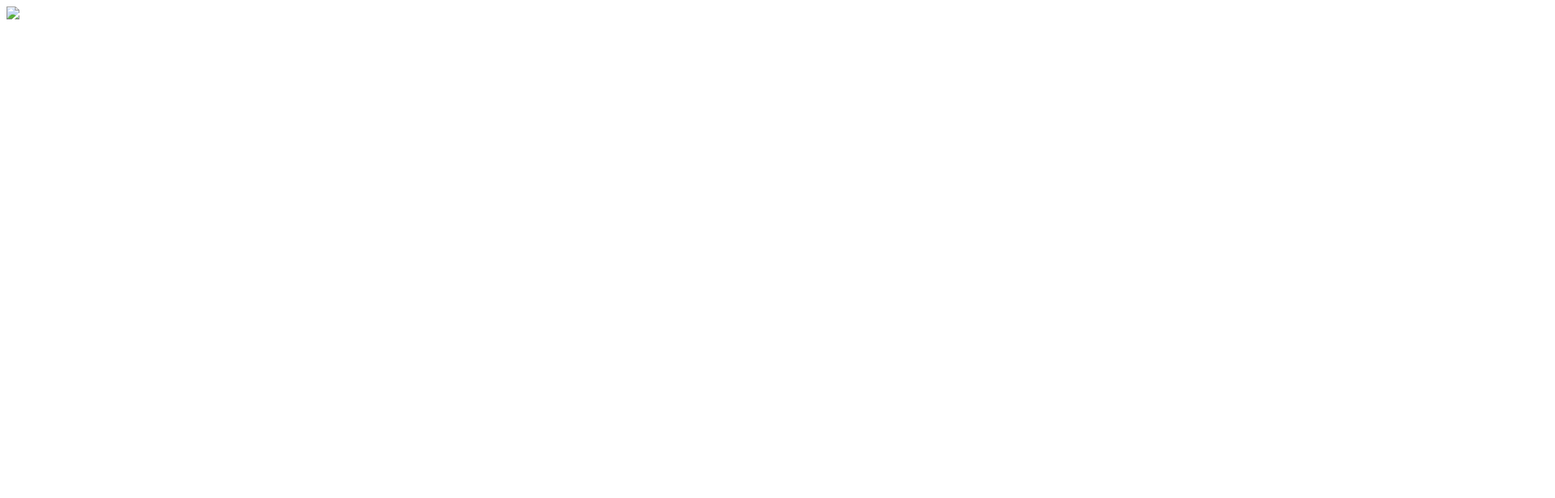
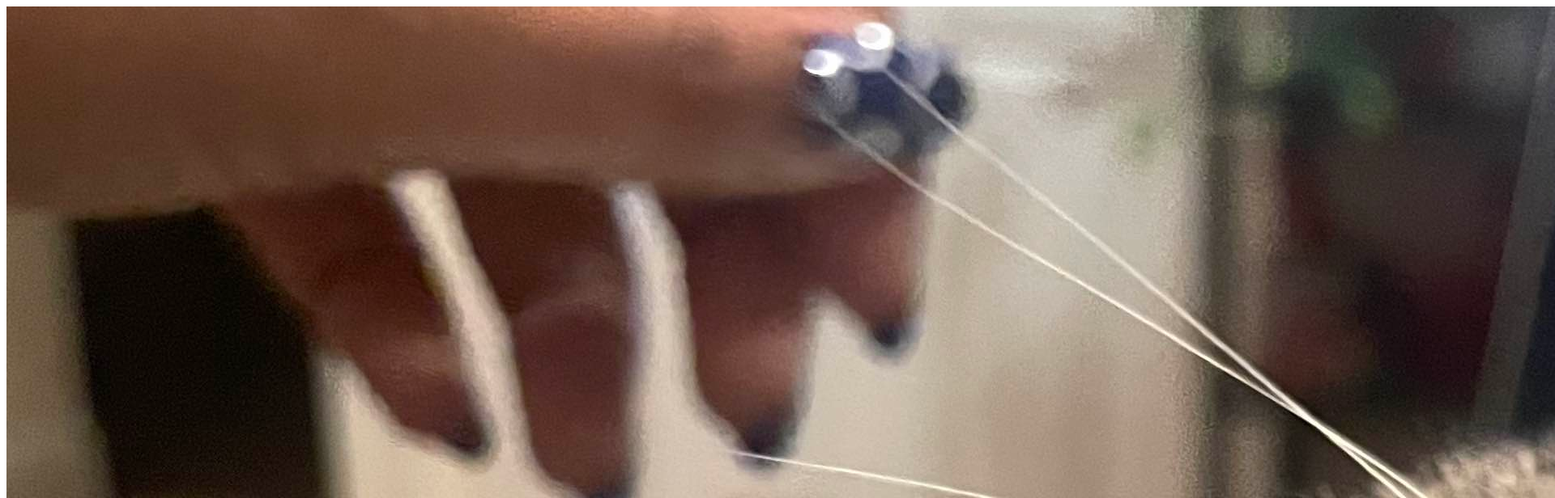
Before and after one commit to nschroder99/monke, a plain HTML site: page index.html in a window 1280 px wide. Shown: the top 616 px of the page at 81% size, 1920 px wide, since content can reach past the window. Drawn offline with Linux system fonts and the light colour scheme.

Commit message:
Update index.html

```diff
--- a/index.html
+++ b/index.html
@@ -3,6 +3,6 @@
 <head>
 </head>
 <body>
-<img src=‘monke.jpg’>
+<img src="monke.jpg">
 </body>
 </html>
```
